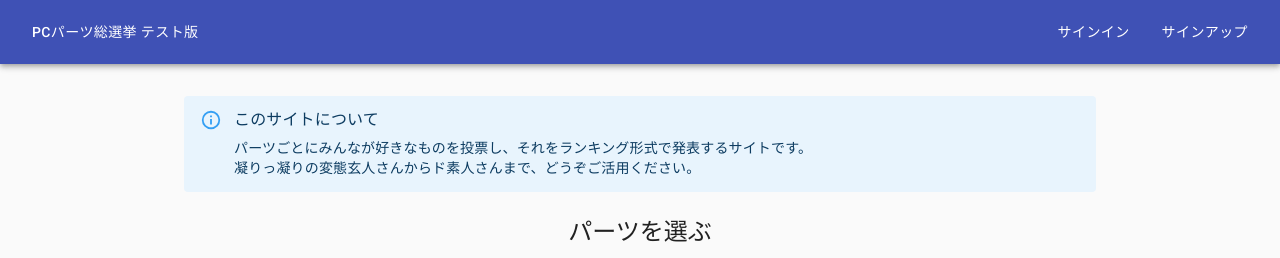
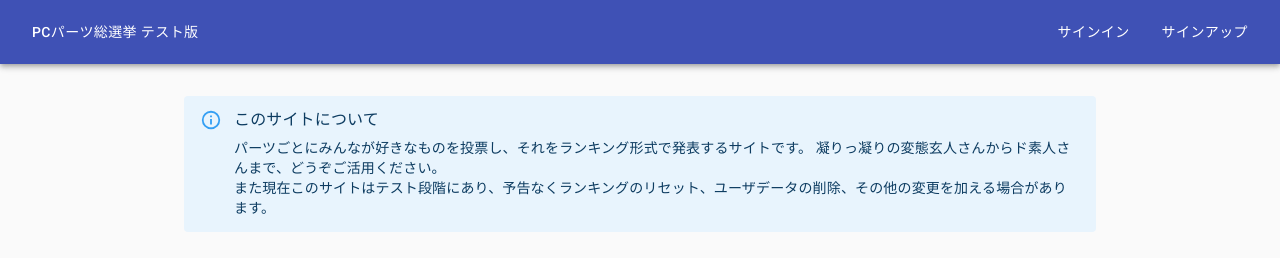
Before and after one commit to hota1024/sh-pc-part-vote-ui, a Next.js app: page / in a window 1280 px wide. Shown: the top 258 px of the page. Built offline with nearby package versions, Linux system fonts and the light colour scheme; no server answers.

Commit message:
💄 add test message to home

```diff
--- a/src/pages/index.tsx
+++ b/src/pages/index.tsx
@@ -24,8 +24,9 @@ export const HomePage: NextPage = () => {
           <Alert severity="info">
             <AlertTitle>このサイトについて</AlertTitle>
             パーツごとにみんなが好きなものを投票し、それをランキング形式で発表するサイトです。
+            凝りっ凝りの変態玄人さんからド素人さんまで、どうぞご活用ください。
             <br />
-            凝りっ凝りの変態玄人さんからド素人さんまで、どうぞご活用ください。
+            また現在このサイトはテスト段階にあり、予告なくランキングのリセット、ユーザデータの削除、その他の変更を加える場合があります。
           </Alert>
         </Container>
         <Box my={3}>
```
